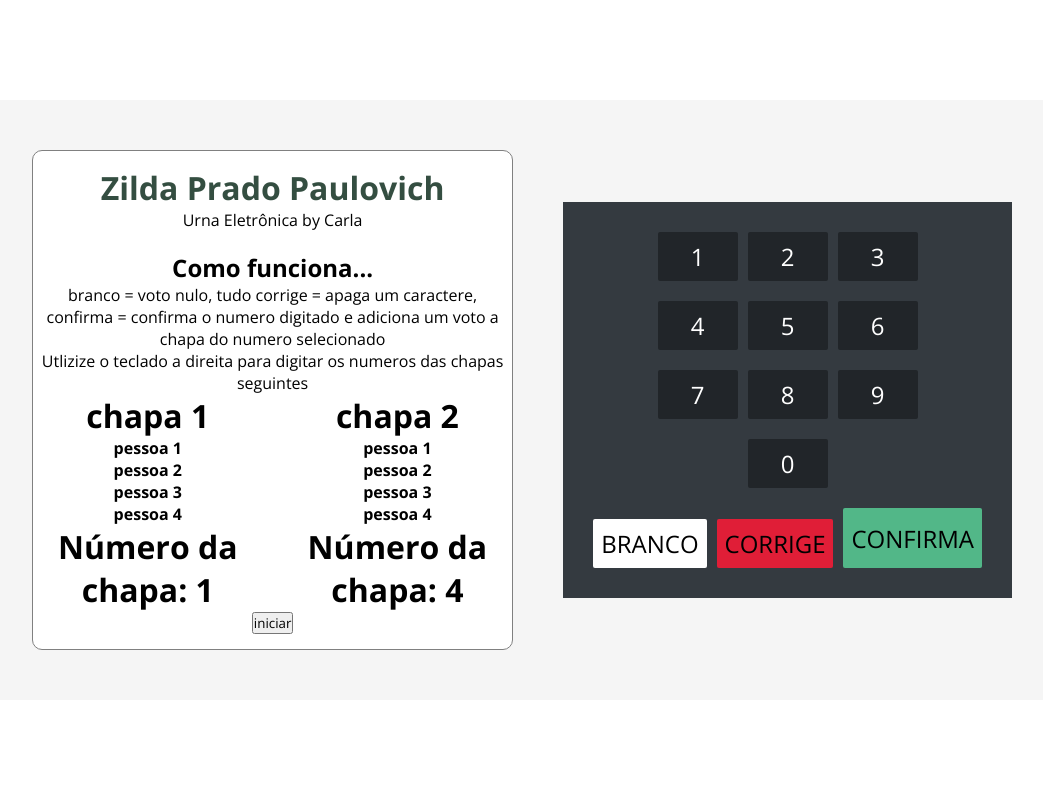
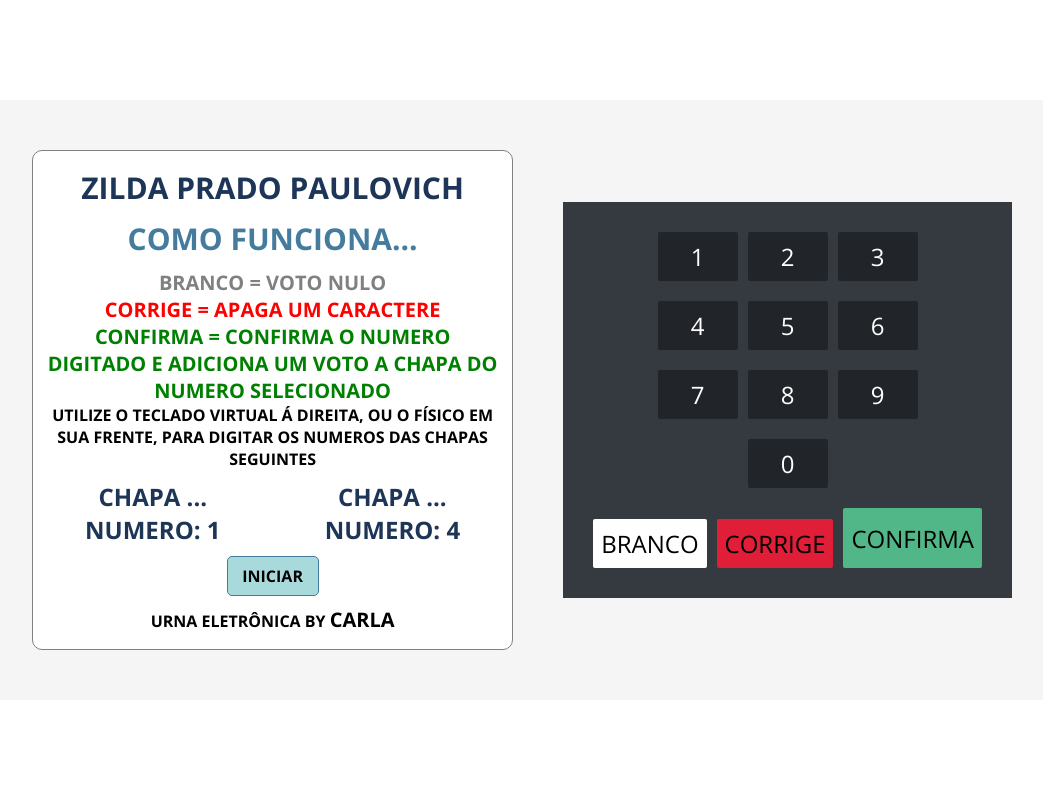
Before and after one commit to CarlaRochaBovi/Urna, a plain HTML site: page index.html in a window 1280 px wide. Shown: the whole page, without its empty margins (118-1161 px from the left). Drawn offline with nearby package versions, Linux system fonts and the light colour scheme.

Commit message:
second commit

```diff
--- a/index.html
+++ b/index.html
@@ -15,40 +15,27 @@
         <div class="screen">
 
             <div id="inicial-screen">
-                <div class="start-info">
+                <div class="info">
                     <h1>Zilda Prado Paulovich</h1>
-                    <p>Urna Eletrônica by <span class="carla">Carla</span></p>
-                </div>
 
-                <div class="info">
                     <h2>Como funciona...</h2>
                     <p>
-                        branco = voto nulo, tudo corrige = apaga um caractere, confirma = confirma o numero digitado e adiciona um voto a chapa do numero selecionado <br>
-                        Utlizize o teclado a direita para digitar os numeros das chapas seguintes
+                        <span class="span white">branco = voto nulo</span><br><span class="span red">corrige = apaga um caractere</span><br><span class="span green">confirma = confirma o numero digitado e adiciona um voto a chapa do numero selecionado</span><br>
+                        Utilize o teclado virtual á direita, ou o físico em sua frente, para digitar os numeros das chapas seguintes
                     </p>
 
                     <div class="chapas">
                         <div>
-                            <h1>chapa 1</h1>
-                            <h4>pessoa 1</h4>
-                            <h4>pessoa 2</h4>
-                            <h4>pessoa 3</h4>
-                            <h4>pessoa 4</h4>
-                            <h1>Número da chapa: 1</h1>
+                            <h1>chapa ... numero: 1</h1>
                         </div>
 
                         <div>
-                            <h1>chapa 2</h1>
-                            <h4>pessoa 1</h4>
-                            <h4>pessoa 2</h4>
-                            <h4>pessoa 3</h4>
-                            <h4>pessoa 4</h4>
-                            <h1>Número da chapa: 4</h1>
+                            <h1>chapa ... numero: 4</h1>
                         </div>
                     </div>
 
                     <button onclick="start()">iniciar</button>
-
+                    <p>Urna Eletrônica by <span class="carla">Carla</span></p>
                 </div>
             </div>
 
--- a/script.js
+++ b/script.js
@@ -4,6 +4,10 @@ let objeto = {
     chapa2: 0
 }
 
+
+
+objeto = JSON.parse(localStorage.getItem('chapa'))
+console.log(objeto)
 
 let canIStart = false
 console.log(objeto.chapa1, objeto.chapa2)
@@ -23,24 +27,34 @@ function calculate(num) {
     input.value = expression
 }
 
+
+function nulo() {
+    if(canIStart === true) {
+        return "nulo"
+    }
+}
+
+function again() {
+    inputScreen.style.display = 'flex'
+    inicialScreen.style.display = 'flex'
+}
+
 const inputScreen = document.getElementById('input-screen')
 function ok() {
     if(canIStart === true){
 
         if(input.value == 1) {
             objeto.chapa1++
+            localStorage.setItem('chapa', JSON.stringify(objeto))
         } else if(input.value == 4){
             objeto.chapa2++
+            localStorage.setItem('chapa', JSON.stringify(objeto))
         } else {
-            console.log('nulo')
+            "esse numero é inválido"
         }
+        canIStart = false
         inputScreen.style.display = 'none'
     }
+    setTimeout(again, 5000)
+    console.log(objeto)
 }
-
-let chapas = localStorage.getItem('chapa')
-
-localStorage.setItem('chapa', JSON.stringify(objeto))
-var retrieve = localStorage.getItem('chapa')
-
-console.log('chapa', JSON.parse(retrieve))
--- a/style.css
+++ b/style.css
@@ -43,10 +43,63 @@ body {
     align-items: center;
     justify-content: center;
     text-align: center;
+    text-transform: uppercase;
 }
 
-.start-info h1 {
-    color: #344e41;
+.info {
+    height: 100%;
+    display: flex;
+    flex-direction: column;
+    justify-content: center;
+    align-items: center;
+    gap: 10px;
+    font-weight: 700;
+    padding: 10px;
+}
+
+.info h1 {
+    font-size: 30px;
+    color: #1d3557;
+}
+
+.info h2 {
+    font-size: 30px;
+    color: #457b9d;
+}
+
+.info p {
+    color: black;
+}
+
+.info span {
+    font-size: 20px;
+}
+
+.info button {
+    text-transform: uppercase;
+    width: 20%;
+    font-weight: 700;
+    background: #a8dadc;
+    border: 1px solid #457b9d;
+    border-radius: 5px;
+    padding: 8px;
+    font-size: 16px;
+}
+
+.white {
+    color: grey;
+}
+
+.red {
+    color: red;
+}
+
+.green {
+    color: green;
+}
+
+.chapas h1 {
+    font-size: 24px;
 }
 
 .chapas {
@@ -57,7 +110,12 @@ body {
     text-align: center;
 }
 
+.carla {
+    color:
+}
+
 #input-screen {
+    gap: 50px;
     width: 100%;
     height: 100%;
     display: flex;
@@ -68,10 +126,23 @@ body {
 }
 
 #input-screen input {
+    border-radius: 10px;
+    color: black;
+    border: black 1px solid;
+    background: transparent;
     font-size: 60px;
     text-align: center;
     width: 400px;
     height: 20%;
+}
+
+#end {
+    font-size: 100px;
+    display: flex;
+    width: 100%;
+    height: 100%;
+    align-items: center;
+    justify-content: center;
 }
 
 /* KEYBOARD-------------------------------------------------------------------------------- */
```
